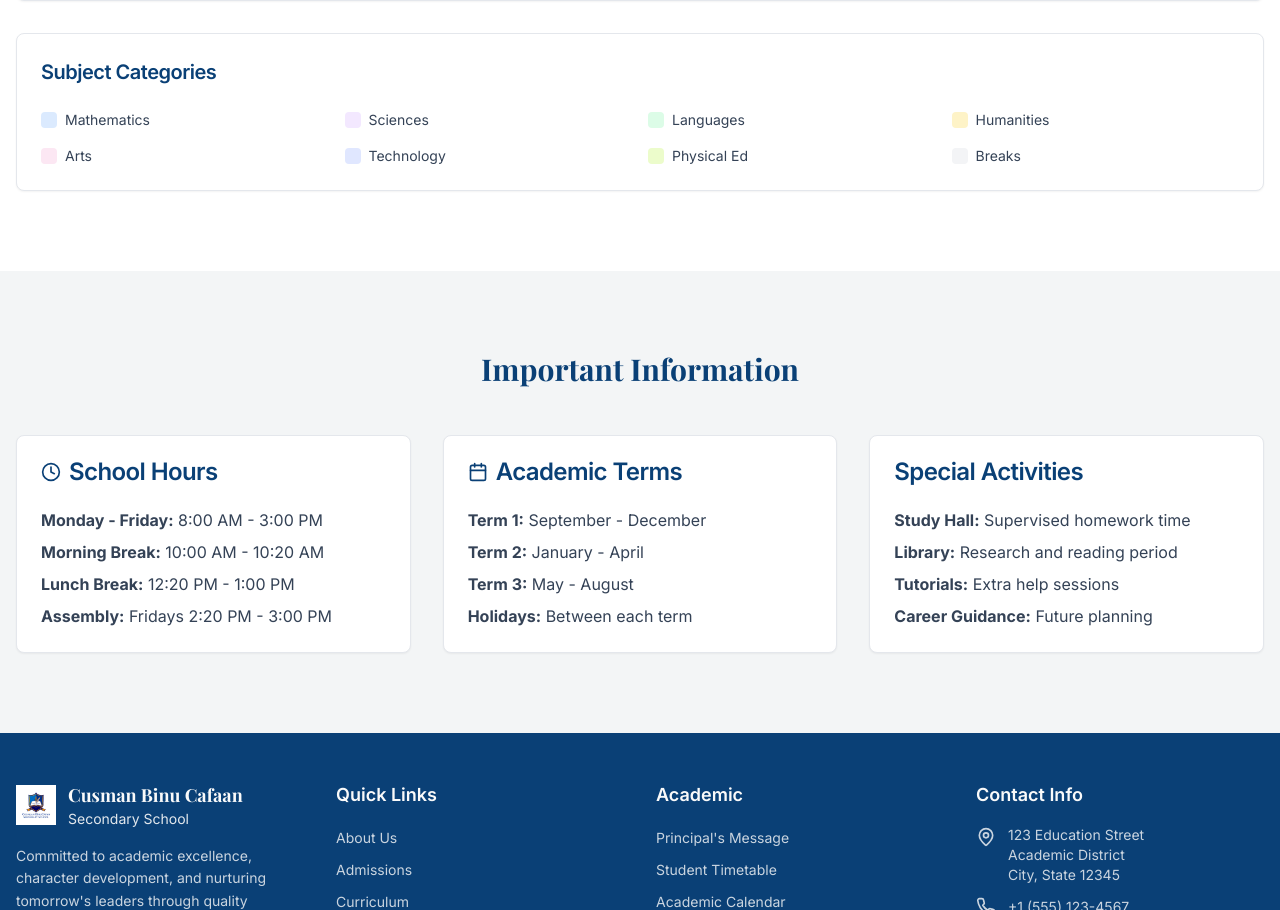
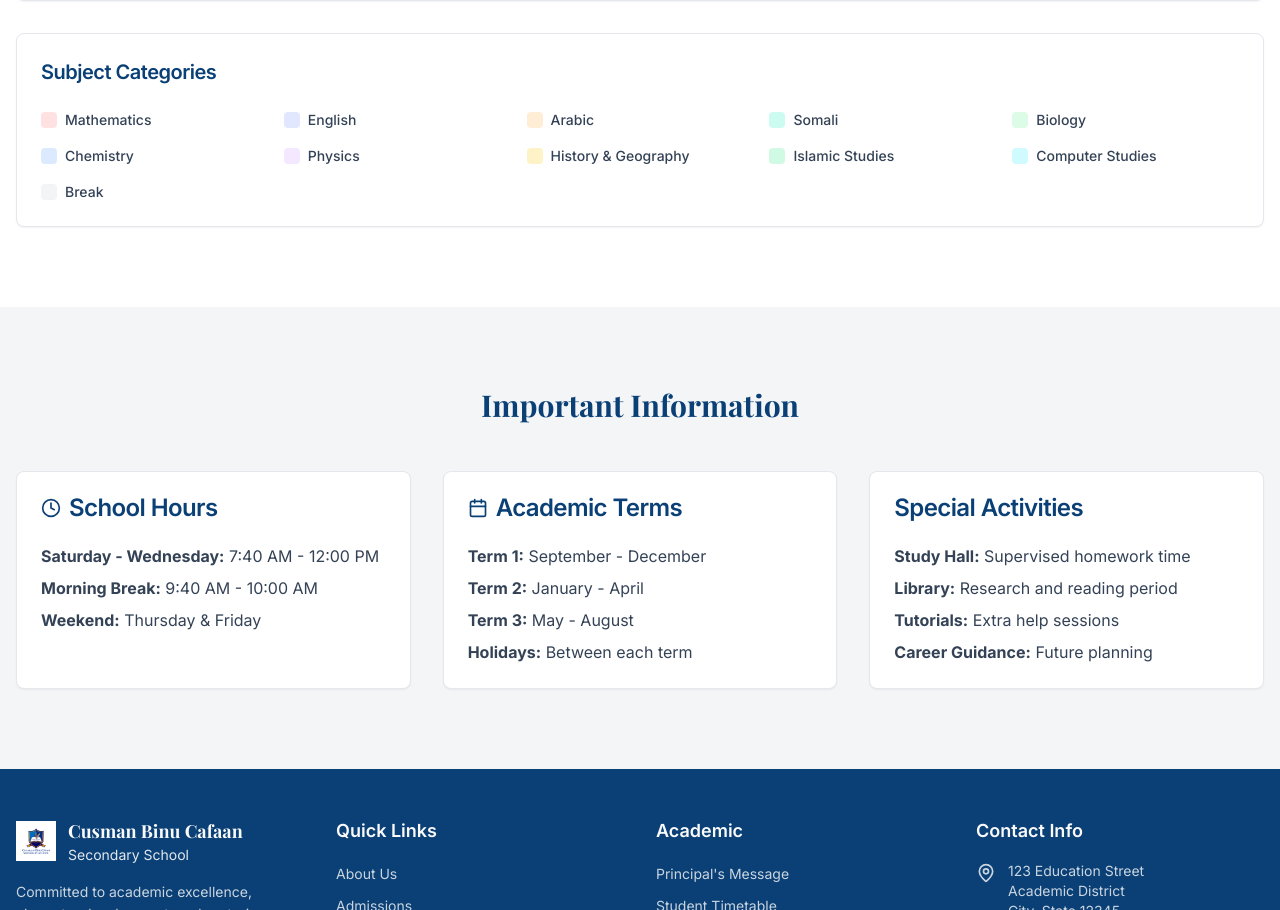
Before and after one commit to AbdirahmanNuh/cusman-secondary-school, a React (Vite) app: page /timetable in a window 1280 px wide. Shown: the part 1202-2112 px from the top of the page. Built offline with nearby package versions, Linux system fonts and the light colour scheme.

Commit message:
Update timetable subject categories
Updated the timetable to include subject categories for the 10 curriculum subjects.

```diff
--- a/src/pages/Timetable.tsx
+++ b/src/pages/Timetable.tsx
@@ -265,20 +265,23 @@ const Timetable = () => {
               <CardTitle className="text-xl text-primary">Subject Categories</CardTitle>
             </CardHeader>
             <CardContent>
-              <div className="grid grid-cols-2 md:grid-cols-3 lg:grid-cols-4 gap-4">
+              <div className="grid grid-cols-2 md:grid-cols-3 lg:grid-cols-5 gap-4">
                 {[
-                  { category: "Mathematics", color: "bg-blue-100 text-blue-800" },
-                  { category: "Sciences", color: "bg-purple-100 text-purple-800" },
-                  { category: "Languages", color: "bg-green-100 text-green-800" },
-                  { category: "Humanities", color: "bg-amber-100 text-amber-800" },
-                  { category: "Arts", color: "bg-pink-100 text-pink-800" },
-                  { category: "Technology", color: "bg-indigo-100 text-indigo-800" },
-                  { category: "Physical Ed", color: "bg-lime-100 text-lime-800" },
-                  { category: "Breaks", color: "bg-gray-100 text-gray-600" }
+                  { category: "Mathematics", color: "bg-red-100 text-red-800" },
+                  { category: "English", color: "bg-indigo-100 text-indigo-800" },
+                  { category: "Arabic", color: "bg-orange-100 text-orange-800" },
+                  { category: "Somali", color: "bg-teal-100 text-teal-800" },
+                  { category: "Biology", color: "bg-green-100 text-green-800" },
+                  { category: "Chemistry", color: "bg-blue-100 text-blue-800" },
+                  { category: "Physics", color: "bg-purple-100 text-purple-800" },
+                  { category: "History & Geography", color: "bg-amber-100 text-amber-800" },
+                  { category: "Islamic Studies", color: "bg-emerald-100 text-emerald-800" },
+                  { category: "Computer Studies", color: "bg-cyan-100 text-cyan-800" },
+                  { category: "Break", color: "bg-gray-100 text-gray-600" }
                 ].map((item, index) => (
                   <div key={index} className="flex items-center gap-2">
                     <div className={`w-4 h-4 rounded ${item.color}`}></div>
-                    <span className="text-sm">{item.category}</span>
+                    <span className="text-sm font-medium">{item.category}</span>
                   </div>
                 ))}
               </div>
@@ -304,10 +307,9 @@ const Timetable = () => {
               </CardHeader>
               <CardContent>
                 <div className="space-y-2">
-                  <p><strong>Monday - Friday:</strong> 8:00 AM - 3:00 PM</p>
-                  <p><strong>Morning Break:</strong> 10:00 AM - 10:20 AM</p>
-                  <p><strong>Lunch Break:</strong> 12:20 PM - 1:00 PM</p>
-                  <p><strong>Assembly:</strong> Fridays 2:20 PM - 3:00 PM</p>
+                  <p><strong>Saturday - Wednesday:</strong> 7:40 AM - 12:00 PM</p>
+                  <p><strong>Morning Break:</strong> 9:40 AM - 10:00 AM</p>
+                  <p><strong>Weekend:</strong> Thursday & Friday</p>
                 </div>
               </CardContent>
             </Card>
```
